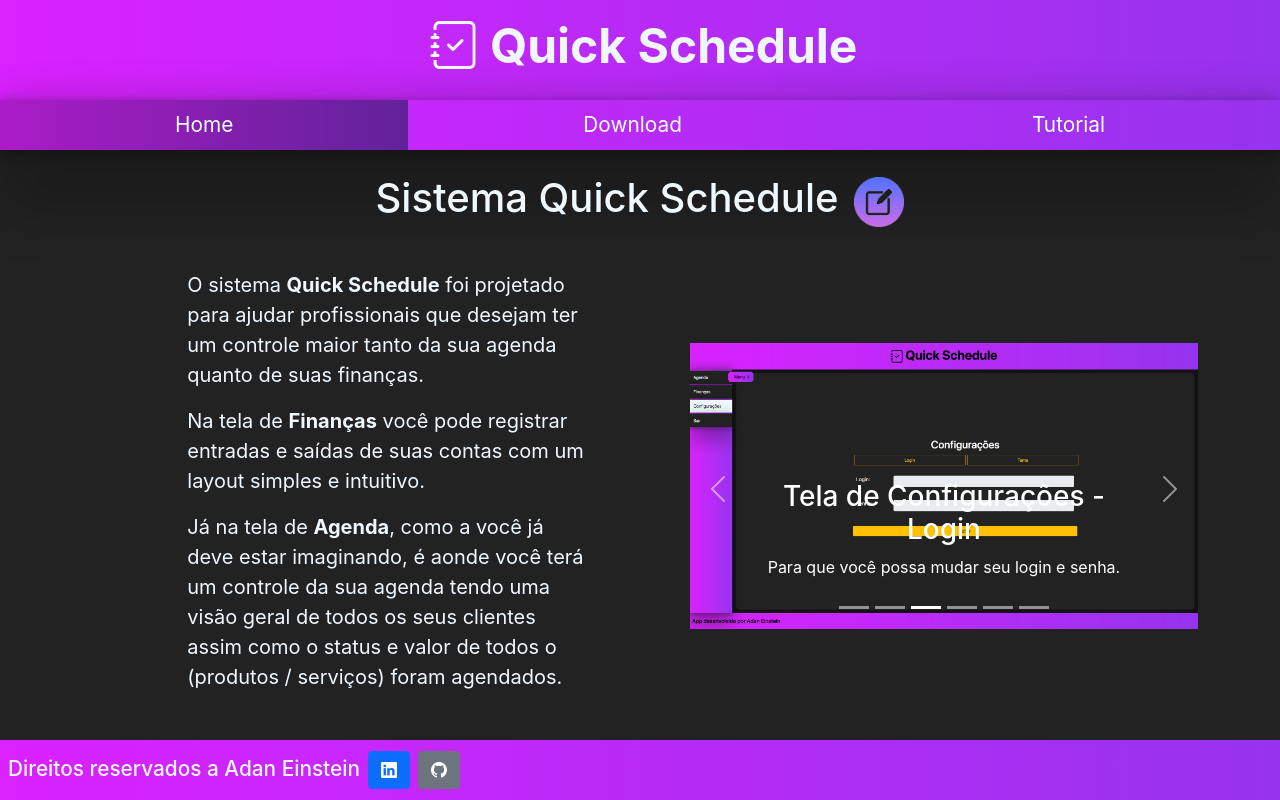
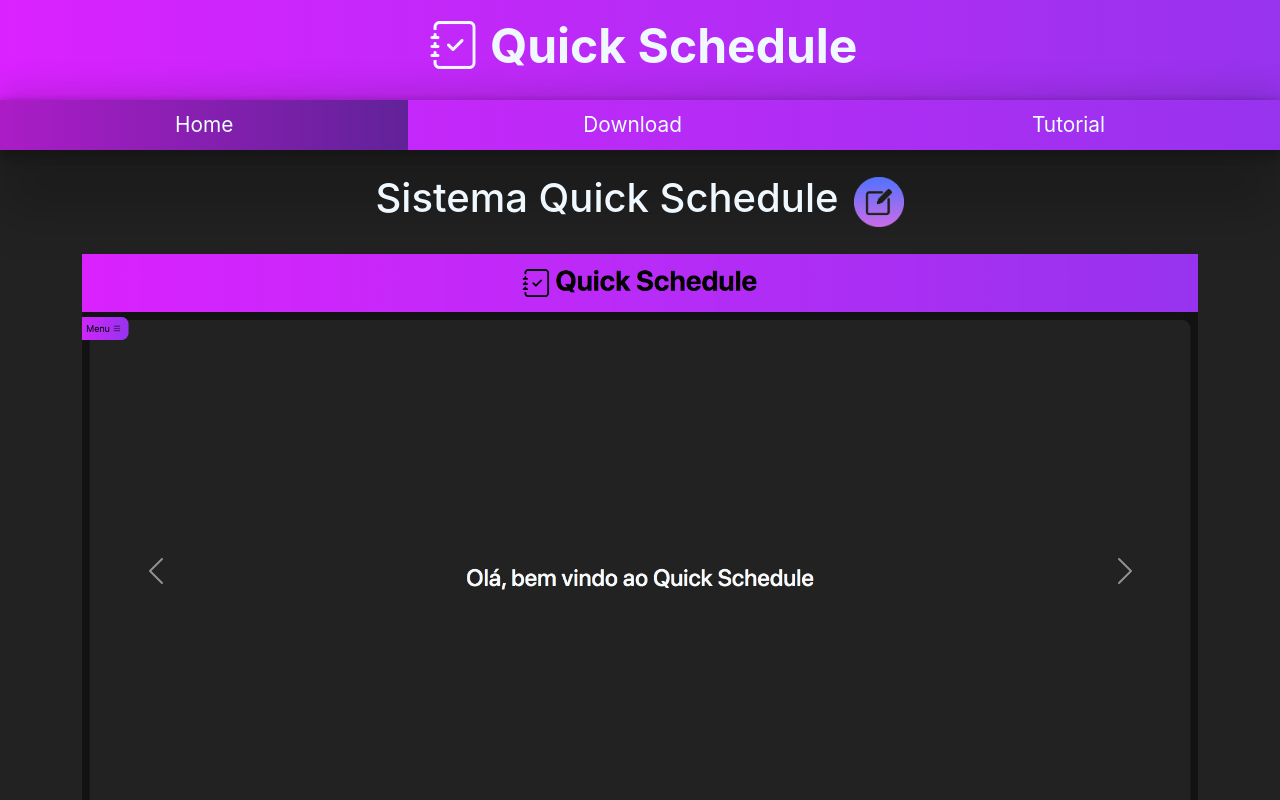
Before and after one commit to AdanEinstein/PublicPageQuickSchedule, a Next.js app: page / in a window 1280 px wide. Shown: the top 800 px of the page. Built offline with nearby package versions, Linux system fonts and the light colour scheme.

Commit message:
Telas inicial

```diff
--- a/pages/index.tsx
+++ b/pages/index.tsx
@@ -21,35 +21,49 @@ const Home: React.FC = () => {
 						<Image src={logo100} width={50} height={50} />
 					</div>
 				</div>
-				<div className='d-flex flex-grow-1 flex-column flex-lg-row-reverse align-items-center'>
-                    <div className="row">
+				<div className="d-flex flex-grow-1 flex-column">
+					<div className="row flex-grow-1">
 						<Carousel>
-                            <CarouselItem interval={2000}>
-                                <Image src={telaLogin} />
+							<CarouselItem>
+								<Image
+									className="d-block w-100"
+									src={telaLogin}
+								/>
 								<Carousel.Caption>
 									<h3>Tela de login</h3>
 									<p>
-                                        Para que sua agenda esteja tenha mais segurança.
+										Para que sua agenda esteja tenha mais
+										segurança.
 									</p>
 								</Carousel.Caption>
 							</CarouselItem>
-                            <CarouselItem interval={2000}>
-                                <Image src={telaInicial} />
+							<CarouselItem>
+								<Image
+									className="d-block w-100"
+									src={telaInicial}
+								/>
 								<Carousel.Caption>
 									<h3>Tela de inicial</h3>
 								</Carousel.Caption>
 							</CarouselItem>
-                            <CarouselItem interval={2000}>
-                                <Image src={telaConfigLogin} />
+							<CarouselItem>
+								<Image
+									className="d-block w-100"
+									src={telaConfigLogin}
+								/>
 								<Carousel.Caption>
 									<h3>Tela de Configurações - Login</h3>
 									<p>
-                                        Para que você possa mudar seu login e senha.
+										Para que você possa mudar seu login e
+										senha.
 									</p>
 								</Carousel.Caption>
 							</CarouselItem>
-                            <CarouselItem interval={2000}>
-                                <Image src={telaFinancas} />
+							<CarouselItem>
+								<Image
+									className="d-block w-100"
+									src={telaFinancas}
+								/>
 								<Carousel.Caption>
 									<h3>Tela de Finanças</h3>
 									<p>
@@ -57,47 +71,56 @@ const Home: React.FC = () => {
 									</p>
 								</Carousel.Caption>
 							</CarouselItem>
-                            <CarouselItem interval={2000}>
-                                <Image src={telaCalendario} />
+							<CarouselItem>
+								<Image
+									className="d-block w-100"
+									src={telaCalendario}
+								/>
 								<Carousel.Caption>
 									<h3>Tela de Agenda Geral</h3>
 									<p>
-                                        Navegue pela sua agenda de uma maneira mais inteligente.
+										Navegue pela sua agenda de uma maneira
+										mais inteligente.
 									</p>
 								</Carousel.Caption>
 							</CarouselItem>
-                            <CarouselItem interval={2000}>
-                                <Image src={telaDia} />
+							<CarouselItem>
+								<Image
+									className="d-block w-100"
+									src={telaDia}
+								/>
 								<Carousel.Caption>
 									<h3>Tela de Agenda Específico</h3>
 									<p>
-                                        Entre no dia desejado e ministre sua agenda como desejar.
+										Entre no dia desejado e ministre sua
+										agenda como desejar.
 									</p>
 								</Carousel.Caption>
 							</CarouselItem>
 						</Carousel>
 					</div>
-                    <div className="row">
+					<div className="row flex-grow-1">
 						<div className="col-md-2"></div>
 						<div className="col-md-8 col-lg-8 col-12 my-3">
 							<p className="fs-5">
 								O sistema <strong>Quick Schedule</strong> foi
-                                projetado para ajudar profissionais que desejam ter
-                                um controle maior tanto da sua agenda quanto de suas
-                                finanças.
+								projetado para ajudar profissionais que desejam
+								ter um controle maior tanto da sua agenda quanto
+								de suas finanças.
 							</p>
 							<p className="fs-5">
 								{" "}
 								Na tela de <strong>Finanças</strong> você pode
-                                registrar entradas e saídas de suas contas com um
-                                layout simples e intuitivo.
+								registrar entradas e saídas de suas contas com
+								um layout simples e intuitivo.
 							</p>
 							<p className="fs-5">
-                                Já na tela de <strong>Agenda</strong>, como a você
-                                já deve estar imaginando, é aonde você terá um
-                                controle da sua agenda tendo uma visão geral de
-                                todos os seus clientes assim como o status e valor
-                                de todos o (produtos / serviços) foram agendados.
+								Já na tela de <strong>Agenda</strong>, como a
+								você já deve estar imaginando, é aonde você terá
+								um controle da sua agenda tendo uma visão geral
+								de todos os seus clientes assim como o status e
+								valor de todos o (produtos / serviços) foram
+								agendados.
 							</p>
 						</div>
 						<div className="col-md-2"></div>
```
Lines whose indentation alone changed are shown as unchanged.
